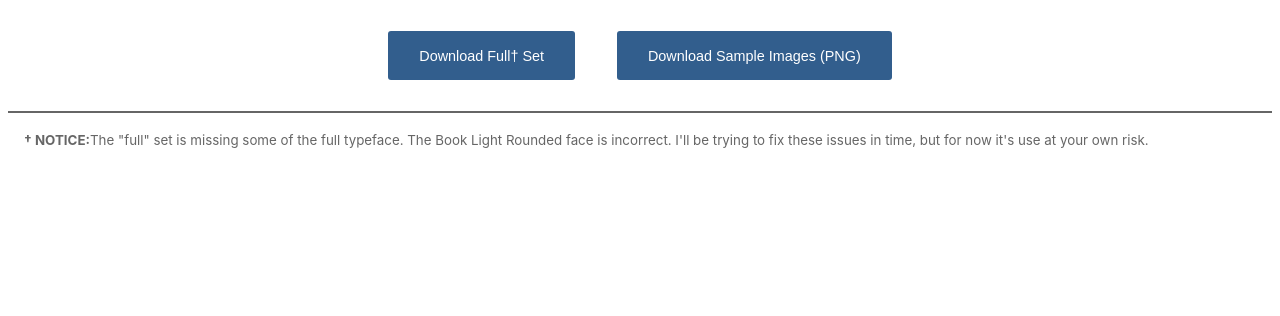
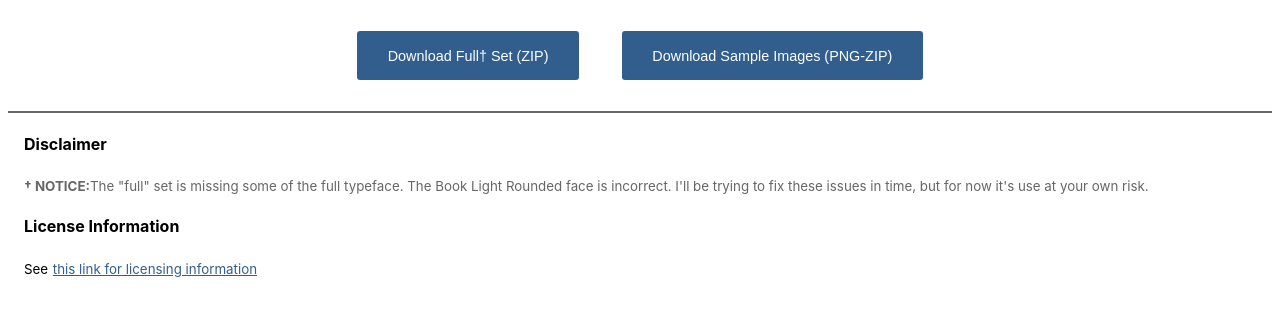
Before and after one commit to robertfairley/cng-temp-website, a website: page views/index.html in a window 1280 px wide. Shown: the part 192-508 px from the top of the page. Drawn offline with Linux system fonts and the light colour scheme.

Commit message:
[ Patch ] Improved styles and licensing link.

```diff
--- a/views/index.html
+++ b/views/index.html
@@ -18,6 +18,27 @@
 
     hr {
       border: 1px solid #666;
+    }
+
+    a {
+      color: var(--cng-blue);
+      transition: 250ms all ease;
+      box-sizing: border-box;
+      display: inline-block;
+      padding: 1px;
+    }
+
+    a:hover {
+      color: var(--cng-blue-hover);
+    }
+
+    a:active {
+      color: var(--cng-blue-active);
+    }
+
+    a:focus {
+      outline: 0;
+      box-shadow: 0 0 0 2px var(--cng-blue-hover);
     }
 
     #title {
@@ -63,12 +84,17 @@
       <img src="/cng-logo.png" alt="Nord du Canada North Grotesque - Font Family">
     </section>
     <section id="download">
-      <button class="button" id="downloadButton">Download Full<super>†</super> Set</button>&nbsp;&nbsp;
-      <button class="button" id="samplesButton">Download Sample Images (PNG)</button>
+      <button class="button" id="downloadButton">Download Full<super>†</super> Set (ZIP)</button>&nbsp;&nbsp;
+      <button class="button" id="samplesButton">Download Sample Images (PNG-ZIP)</button>
     </section>
     <hr>
     <section id="disclaimer">
+      <h4>Disclaimer</h4>
       <small><strong>† NOTICE:</strong>The "full" set is missing some of the full typeface. The Book Light Rounded face is incorrect. I'll be trying to fix these issues in time, but for now it's use at your own risk.</small>
+    </section>
+    <section>
+      <h4>License Information</h4>
+      <small>See <a href="https://github.com/robertfairley/cng-temp-website/blob/master/README.md#license">this link for licensing information</a></small>
     </section>
   </div>
   <script>
```
